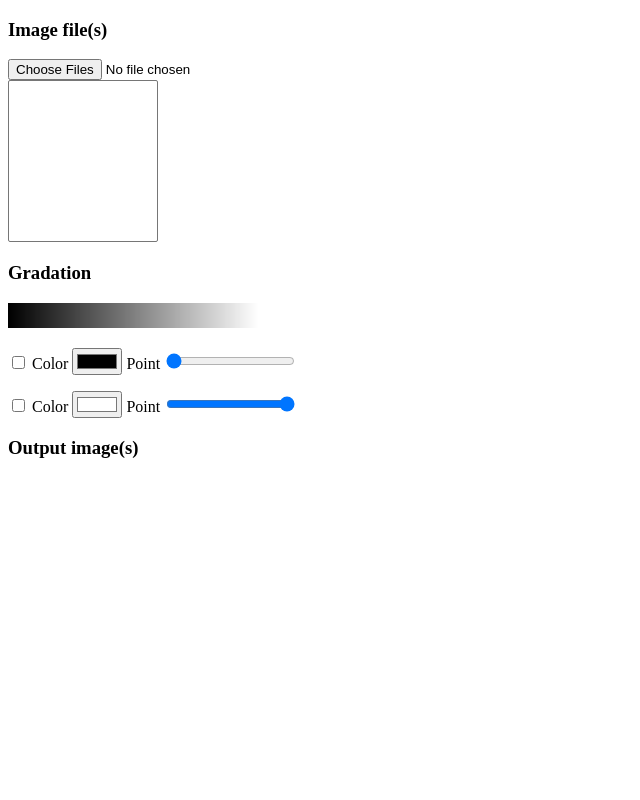
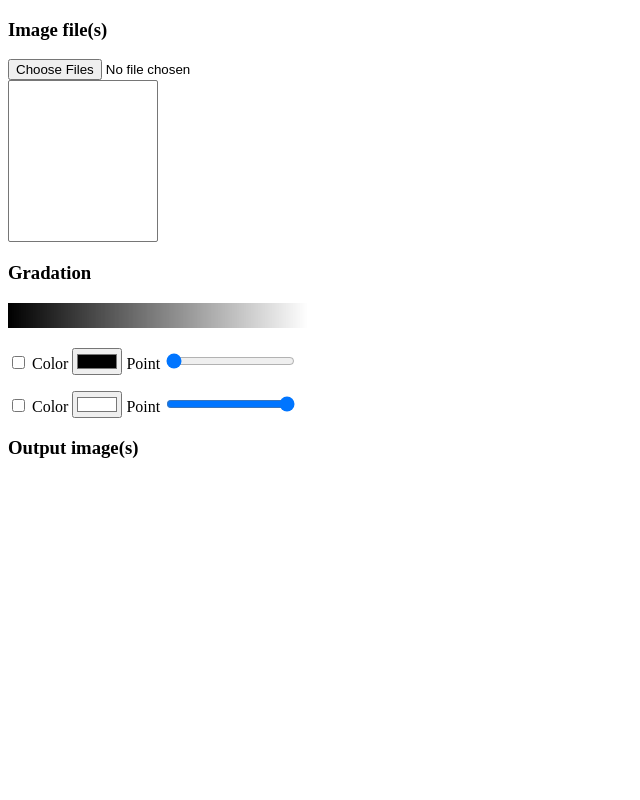
Before and after one commit to Qatleph/gradientmap-mixer, a website built with webpack: page index.html in a window 1280 px wide. Shown: the top 800 px of the page, without its empty margins (0-640 px from the left). Built offline with nearby package versions, Linux system fonts and the light colour scheme.

Commit message:
fix: change gradient size more larger

```diff
--- a/index.html
+++ b/index.html
@@ -13,7 +13,7 @@
 
         <h3>Gradation</h3>
         <div>
-            <canvas id="preview-input-gradation" height="1" width="100" style="height: 25px;width: 250px;"></canvas>
+            <canvas id="preview-input-gradation" height="1" width="256" style="height: 25px;width: 300px;"></canvas>
             <div>
                 <p class="gradient-color">
                     <input type="checkbox" class="item-selection"/>
@@ -29,6 +29,7 @@
                     <input type="color" class="color-stop" value="#ffffff"/>
                     Point
                     <input type="range" class="color-stop-point" min="0.00" max="1.00" step="0.01" value="1.00"/>
+                    <span></span>
                 </p>
             </div>
         </div>
--- a/src/index.js
+++ b/src/index.js
@@ -56,7 +56,7 @@ function updateGradationPreview(){
     let target_canvas = document.getElementById('preview-input-gradation');
     let context = target_canvas.getContext('2d');
 
-    let gradient = context.createLinearGradient(0, 0, 100, 0);
+    let gradient = context.createLinearGradient(0, 0, 256, 0);
     let color_stop = getGradationColorStops();
 
     for(let i = 0; i < color_stop.length; ++i){
@@ -66,7 +66,7 @@ function updateGradationPreview(){
     }
 
     context.fillStyle = gradient;
-    context.fillRect(0, 0, 100, 1);
+    context.fillRect(0, 0, 256, 1);
 }
 
 /**
```
